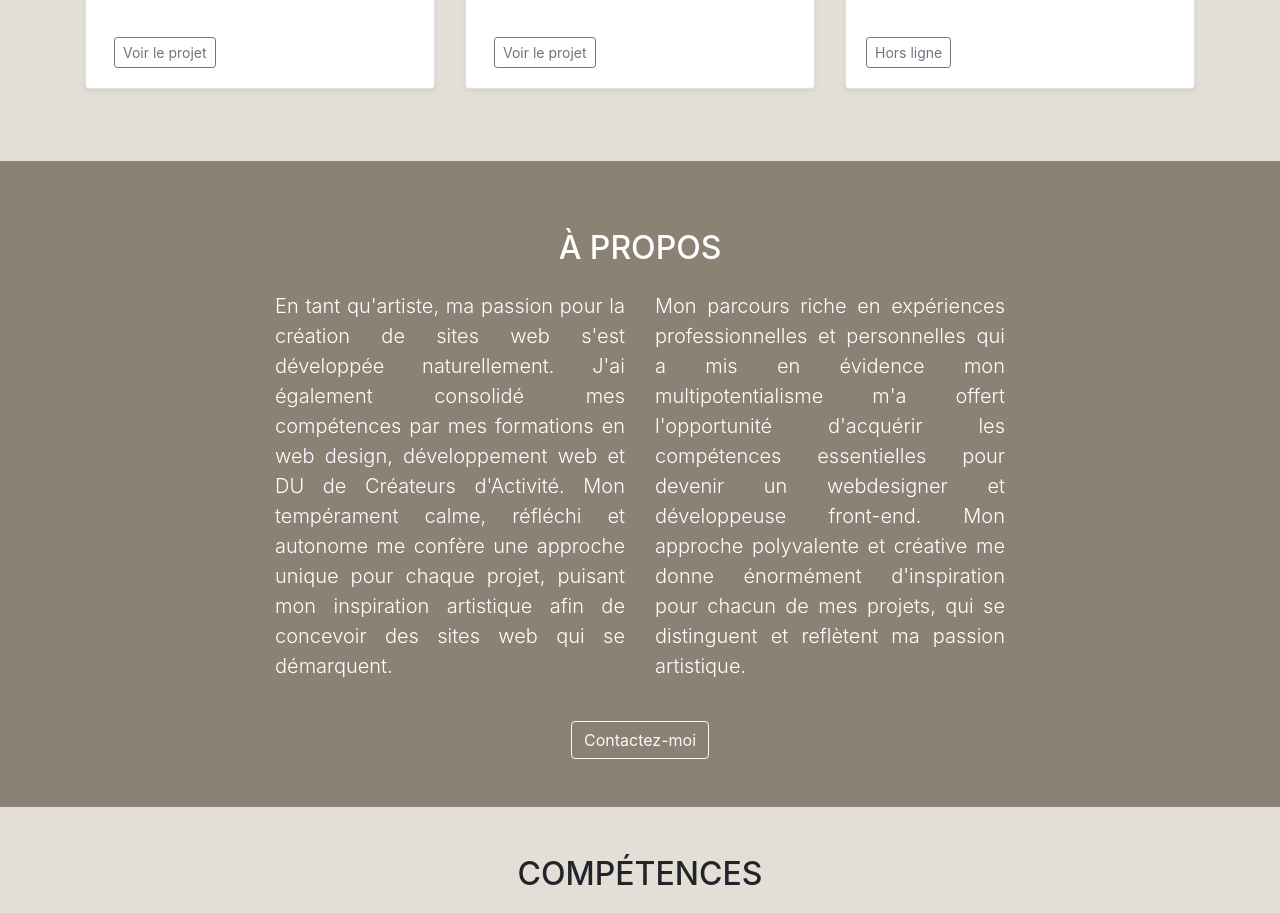
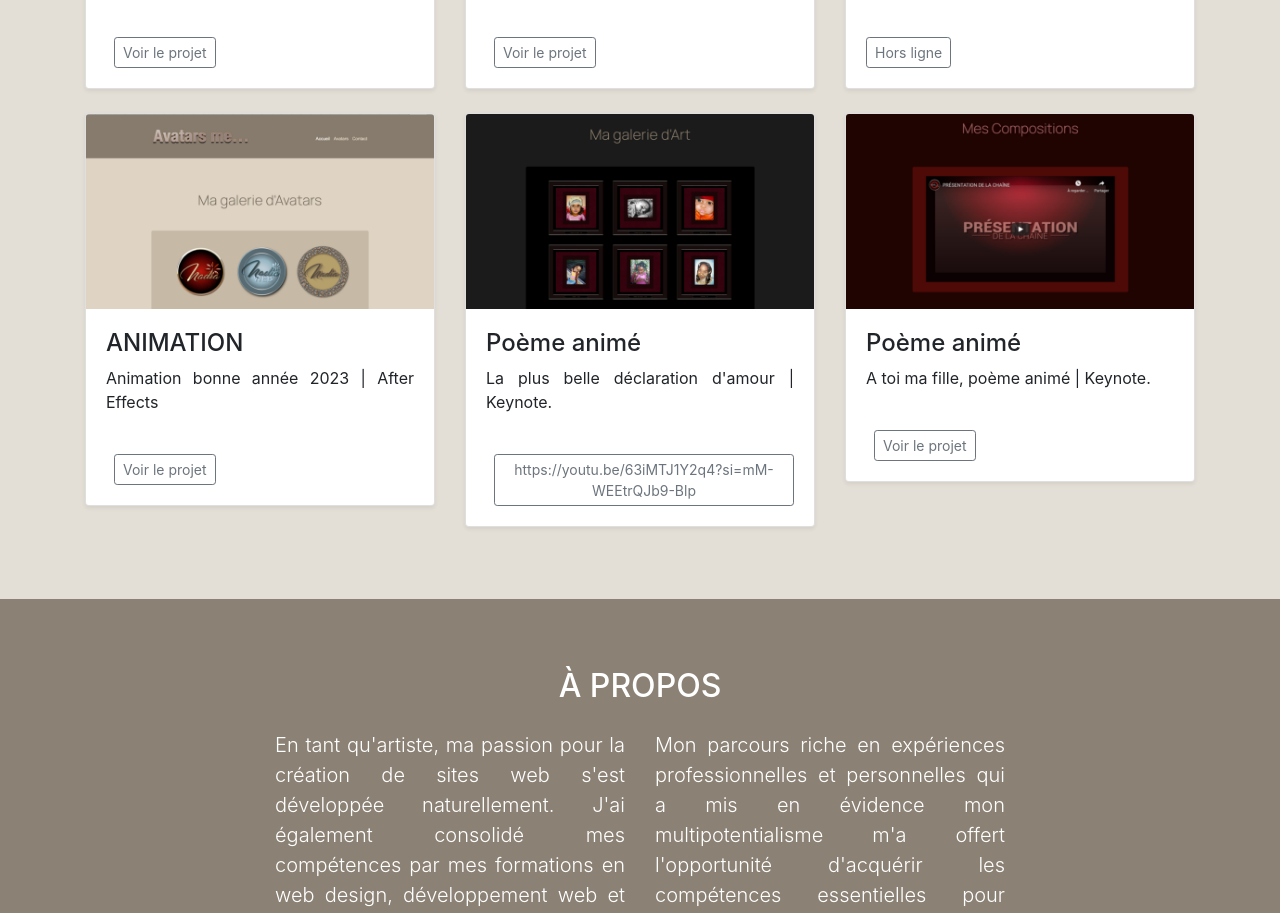
Before and after one commit to nadiaprojets/porfolio1, a plain HTML site: page index.html in a window 1280 px wide. Shown: the part 1497-2410 px from the top of the page. Drawn offline with nearby package versions, Linux system fonts and the light colour scheme; files whose address does not match are found by name.

Commit message:
Update index.html

```diff
--- a/index.html
+++ b/index.html
@@ -195,6 +195,90 @@
               </div>
 
 
+
+
+
+
+
+
+
+
+              <!--PROJET 7 BONNE ANNEE 2023-->
+              <div class="col-lg-4 col-md-6 col-12">
+                <div class="card mb-4 shadow-sm">
+                  <img class="card-img-top" src="ressources/avatarsme.png" alt="Mes avatars, logos">
+                  <div class="card-body">
+                    <h4>ANIMATION</h4>
+                    <p class="card-text">Animation bonne année 2023 | After Effects</p><br>
+                    <div class="d-flex justify-content-between align-items-center">
+                      <div class="btn-group">
+                        <a class="text-dark ml-2" href="https://youtu.be/iVLj-FjO3-A?si=lYDk-07NRoqJ29NJ" target="_blank">
+                          <button type="button" class="btn btn-sm btn-outline-secondary">
+                            <span class="voir">Voir le projet</span>
+                          </button>
+                        </a>
+                      </div>
+                    </div>
+                  </div>
+                </div>
+              </div>
+
+
+              <!--PROJET 8 POEME ANIME-->
+              <div class="col-lg-4 col-md-6 col-12">
+                <div class="card mb-4 shadow-sm">
+                  <img class="card-img-top" src="ressources/galerieart.png" alt="Mes peintures">
+                  <div class="card-body">
+                    <h4>Poème animé</h4>
+                    <p class="card-text">La plus belle déclaration d'amour | Keynote.</p><br>
+                    <div class="d-flex justify-content-between align-items-center">
+                      <div class="btn-group">
+                        <a class="text-dark ml-2" href="https://youtu.be/X_NVL6ktIYs?si=ElZeDbWXLRoHUOh8" target="_blank">
+                          <button type="button" class="btn btn-sm btn-outline-secondary">
+                            <span class="voir">https://youtu.be/63iMTJ1Y2q4?si=mM-WEEtrQJb9-Blp</span>
+                          </button>
+                        </a>
+                      </div>
+                    </div>
+                  </div>
+                </div>
+              </div>
+
+
+              <!--PROJET 9 POEME ANIME-->
+              <div class="col-lg-4 col-md-6 col-12">
+                <div class="card mb-4 shadow-sm">
+                  <img class="card-img-top" src="ressources/compositions.png" alt="Mes compositions">
+                  <div class="card-body">
+                    <h4>Poème animé</h4>
+                    <p class="card-text">A toi ma fille, poème animé | Keynote.</p><br>
+                    <div class="d-flex justify-content-between align-items-center">
+                      <div class="btn-group">
+                        <a class="text-dark ml-2" href="https://youtu.be/63iMTJ1Y2q4?si=mM-WEEtrQJb9-Blp" target="_blank">
+                          <button type="button" class="btn btn-sm btn-outline-secondary">
+                            <span class="voir">Voir le projet</span>
+                          </button>
+                        </a>
+                      </div>
+                    </div>
+                  </div>
+                </div>
+              </div>
+
+
+
+
+
+
+
+
+
+
+
+
+
+
+
             </div>
           </div>
         </div>
```
